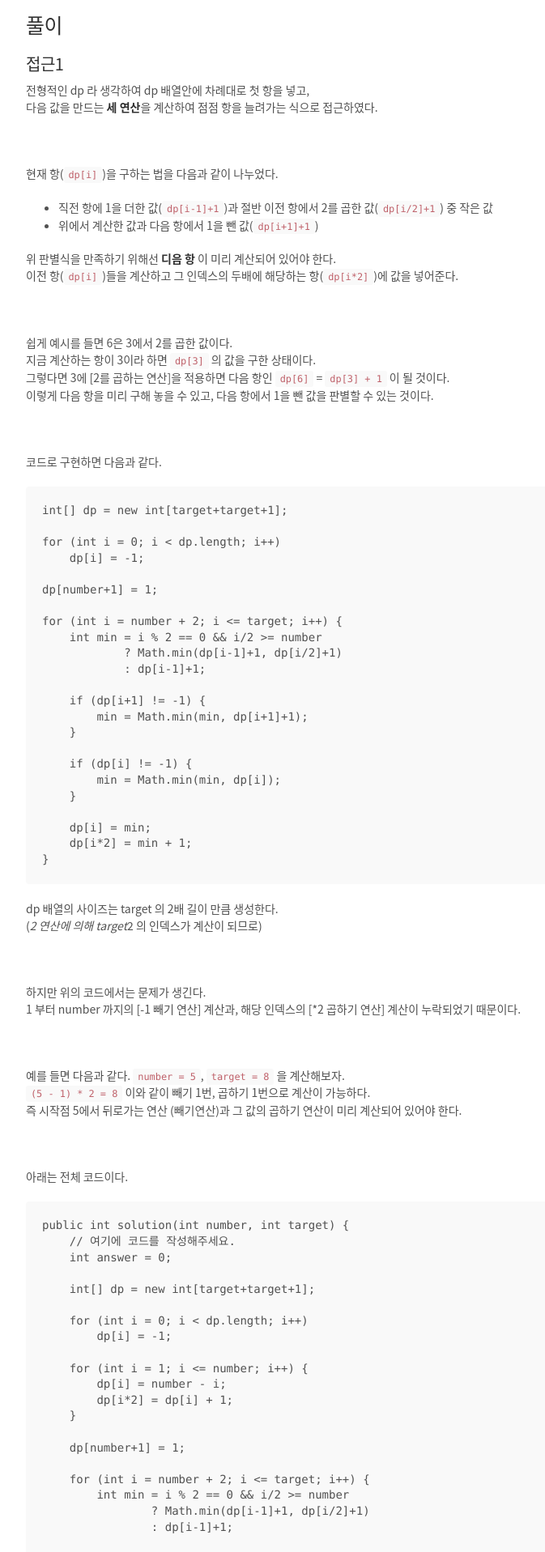
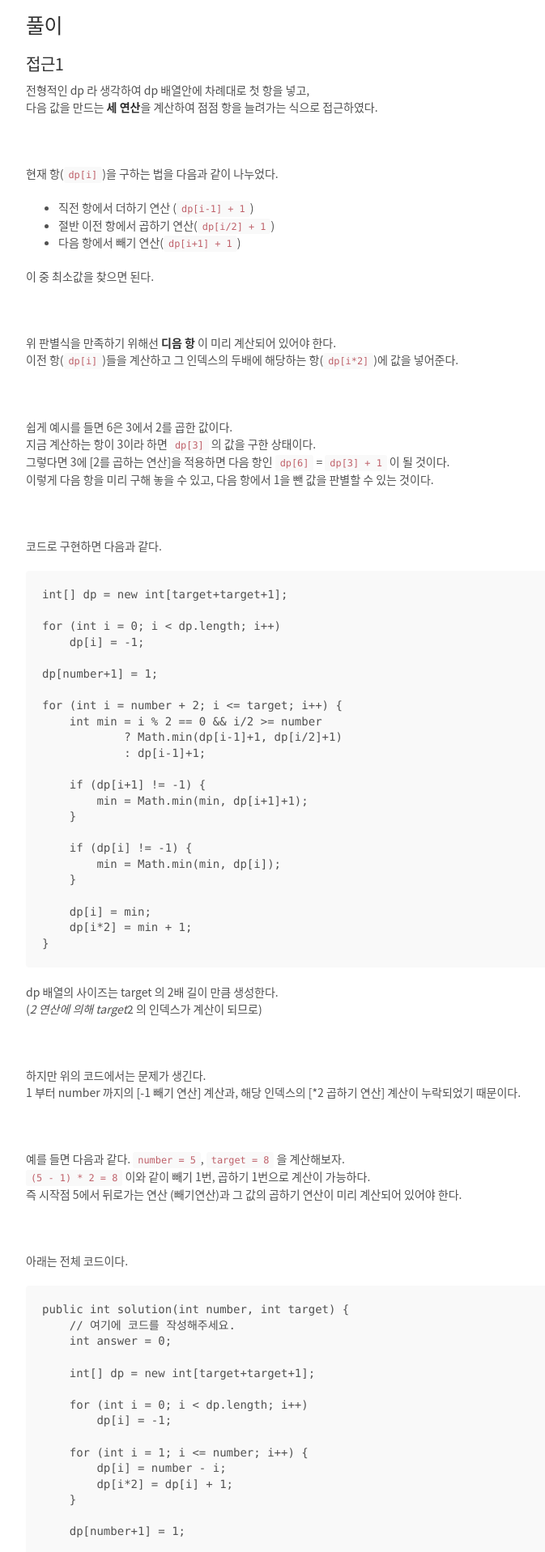
Before and after one commit to cholnh/cholnh.github.io, a Jekyll site: the page built from _posts/Dev/Algorithm/2021-7-22-다이나믹프로그래밍-cos5-9.md, in a window 1280 px wide. Shown: the part 852-2769 px from the top of the page at 81% size, without its empty margins (248-921 px from the left). Built offline with Jekyll 4.4.1, drawn with Linux system fonts in a browser that asks for light colours; comment, search, counter and statistics services are not loaded.

Commit message:
post algorithm 다이나믹 프로그래밍 - cospro 5회차 9번

```diff
--- a/_posts/Dev/Algorithm/2021-7-22-다이나믹프로그래밍-cos5-9.md
+++ b/_posts/Dev/Algorithm/2021-7-22-다이나믹프로그래밍-cos5-9.md
@@ -43,8 +43,13 @@ number를 target으로 만들려면 연산을 최소 몇 번 해야 하는지 re
 
 현재 항(`dp[i]`)을 구하는 법을 다음과 같이 나누었다.
 
-- 직전 항에 1을 더한 값(`dp[i-1]+1`)과 절반 이전 항에서 2를 곱한 값(`dp[i/2]+1`) 중 작은 값
-- 위에서 계산한 값과 다음 항에서 1을 뺀 값(`dp[i+1]+1`)
+- 직전 항에서 더하기 연산 (`dp[i-1] + 1`)
+- 절반 이전 항에서 곱하기 연산(`dp[i/2] + 1`)
+- 다음 항에서 빼기 연산(`dp[i+1] + 1`)
+
+이 중 최소값을 찾으면 된다.
+
+<br/>
 
 위 판별식을 만족하기 위해선 **디음 항** 이 미리 계산되어 있어야 한다.
 이전 항(`dp[i]`)들을 계산하고 그 인덱스의 두배에 해당하는 항(`dp[i*2]`)에 값을 넣어준다.
```
